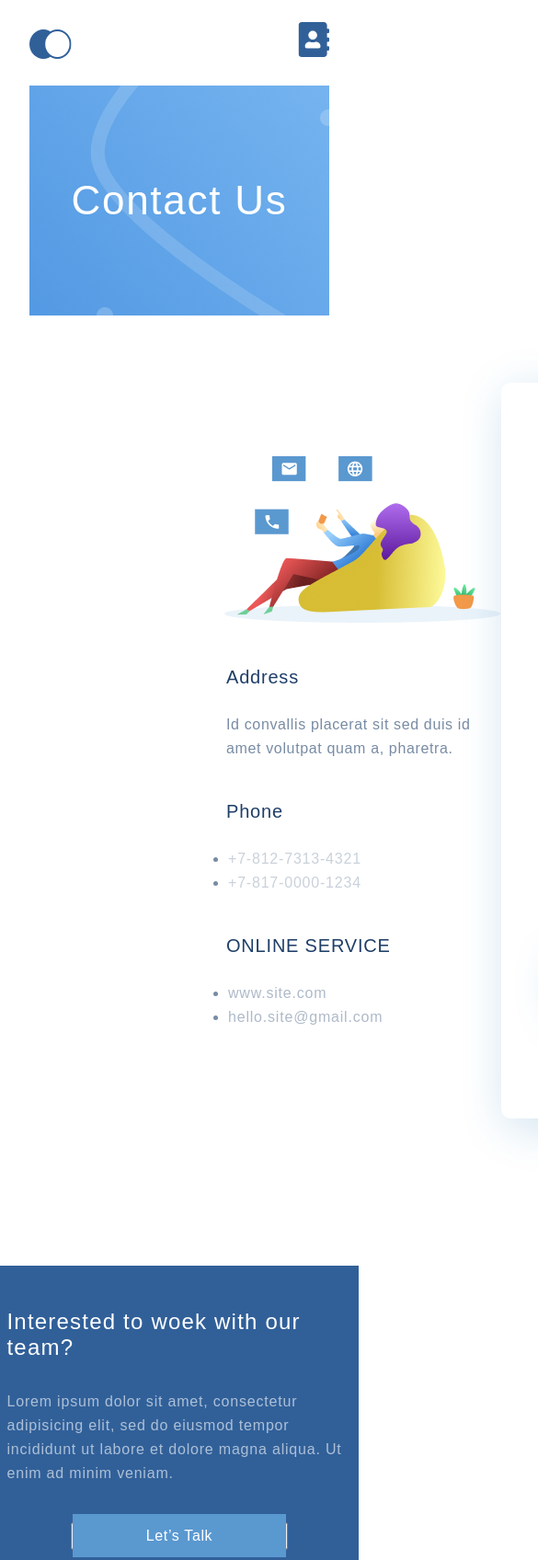
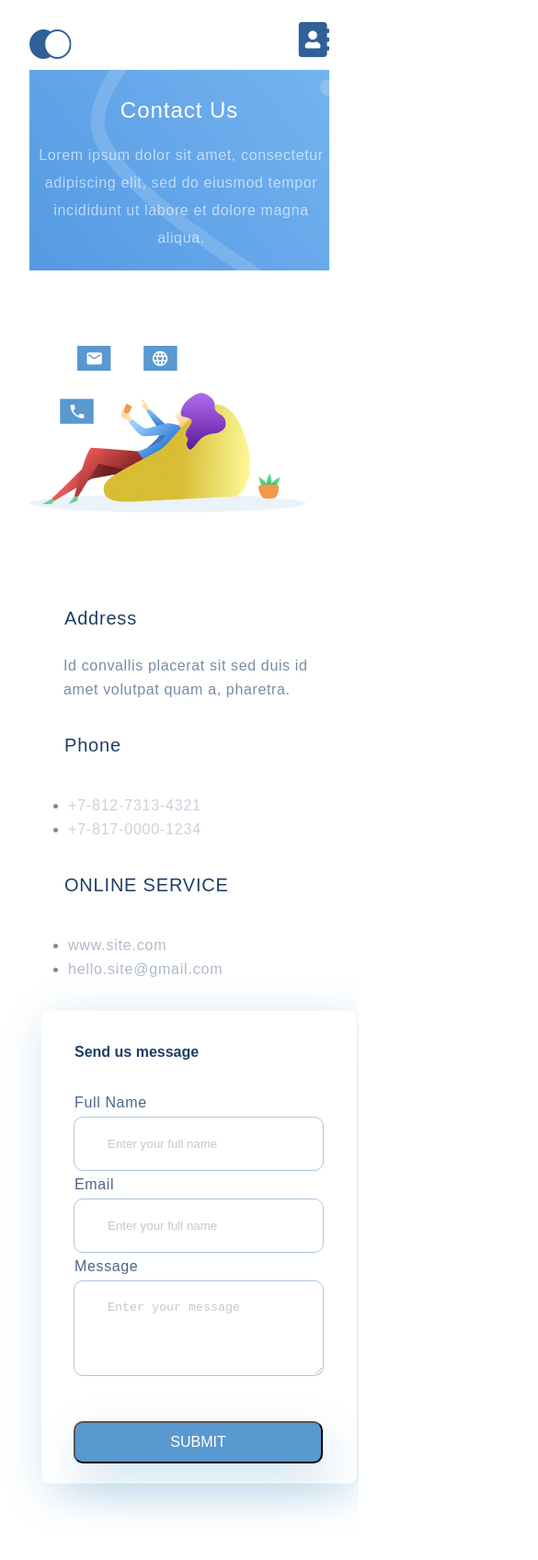
Before and after one commit to 123vika/WebHomeWorks, a plain HTML site: page contacts.html in a window 390 px wide. Shown: the top 1696 px of the page at 92% size, 585 px wide, since content can reach past the window. Drawn offline with Linux system fonts and the light colour scheme.

Commit message:
home work 7 witch contact page

```diff
--- a/contacts.html
+++ b/contacts.html
@@ -54,7 +54,7 @@
                         <label for="message" class="contact-us-form_small-heading">Message</label><br>
                         <textarea id="message"
                         class="contact-us-form_input"
-                        cols="30" rows="10"
+                        cols="15" rows="4"
                         placeholder="Enter your message"></textarea><br>
                         <button class="contact-us-form_button" type="submit">SUBMIT</button>
                     </div>
--- a/css/style.css
+++ b/css/style.css
@@ -90,7 +90,8 @@ body{
 }
 .card-box{
     display: flex;
-    justify-content: space-between;padding-top: 64px;
+    justify-content: space-between;
+    padding-top: 64px;
     padding-bottom: 64px;
 }
 .card{
@@ -194,7 +195,6 @@ body{
     justify-content: space-around;
     align-items:center;
     padding-top: 91px;
-
 }
 .footer-woek_block-heading{
     width: 495px;
@@ -270,7 +270,7 @@ hr{
     opacity: 0.4;
 }
 .top-contact{
-    height: 471px;
+    min-height: 471px;
 }
 .top-contact-info {
     background-image: url('../img/background/top-contact-bg.png');
@@ -388,14 +388,13 @@ hr{
     flex-wrap: wrap;
     justify-content: space-around;
 }
-
-@media(max-width: 1024px) {
+@media (max-width: 1024px) {
     .container{
         padding-left: 32px;
         padding-right: 32px;
     }
     .top-info{
-        background-position: right 280px ;
+        background-position: right 210px ;
     }
     .card-box{
         display: flex;
@@ -418,23 +417,75 @@ hr{
         padding-bottom: 64px;
     }
     .footer-woek_button{
-        width: 133.04px;
-        height: 31.48px;
+        width: 133px;
+        height: 31px;
     }
-    .list{
+    .list {
         display: flex;
         flex-direction: column;
-        align-items: center;
+        padding-top: 64px;
+        margin-left: 114px;
     }
     .smart{
         margin-bottom: 25px;
     }
     .footer-contacts_text{
         display: flex;
+        flex-grow: 1;
         flex-basis: 100%;
     }
     .footer-rights{
         padding-top: 39px;
+    }
+    .top-contact-info_heading{
+        padding-top:  80px;
+    }
+    .top-contact-info_text{
+        width: 520px;
+        padding-left: 180px;
+        padding-bottom: 40px;
+    }
+    .contact{
+        display: flex;
+        flex-direction: column;
+    }
+    .contact-us_img{
+        margin-top: 0;
+        padding-bottom: 64px;
+    }
+    .contact-us_heading{
+        padding-top: 0;
+        padding-left: 237px;
+    }
+    .contact-us_text{
+        margin-left: 237px;
+    }
+    .contact-list{
+        padding-top: 28px;
+        padding-left: 239px;
+    }
+    .contact-us-form{
+        width: 520px;
+        height: 780px;
+        margin: 64px 124px;
+    }
+    .contact-us-form_heading{
+        padding-top: 54px;
+        padding-left: 54px;
+        padding-bottom: 47px;
+    }
+    .contact-us-form_small-heading{
+       padding-left: 54px;
+       padding-bottom: 8px;
+    }
+    .contact-us-form_input{
+        margin-left: 54px;
+        width: 412px;
+    }
+    .contact-us-form_button{
+        width: 412.15px;
+        height: 70.2px;
+        margin: 70px 53px 55px;
     }
 }
 @media(max-width: 667px){
@@ -546,6 +597,7 @@ hr{
         display: flex;
         flex-direction: column;
         align-items: start;
+        margin-left: 0;
     }
     .smart{
         margin-bottom: 17px;
@@ -560,4 +612,68 @@ hr{
         padding: 20px 0 32px 0;
         text-align: center;
     }
+    .top-contact-info_heading{
+        padding-top: 81px;
+        font-size: 24px;
+        line-height: 28px;
+    }
+    .top-contact-info_text{
+        font-size: 16px;
+        width: 341px;
+        padding: 0;
+        margin: 0 auto;
+    }
+    .top-contact-info_heading{
+        padding-top:  30px;
+        font-size: 24px;
+        line-height: 28px;
+    }
+    .top-contact-info_text{
+        width: 330px;
+        padding: 20px 0;
+    }
+    .contact{
+        display: flex;
+        flex-direction: column;
+    }
+    .contact-us_img{
+        margin: 0;
+    }
+    .contact-us_heading{
+        padding-top: 32px;
+        padding-left: 38px;
+    }
+    .contact-us_text{
+        margin: 0;
+        padding-top: 24px;
+        padding-left: 37px;
+    }
+    .contact-list{
+        margin: 0;
+        padding-top: 38px;
+        padding-left: 42px;
+    }
+    .contact-us-form{
+        margin: 32px 13px;
+        width: 342.67px;
+        height: 514px;
+    }
+    .contact-us-form_heading{
+        padding-top: 36px;
+        padding-left: 36px;
+        padding-bottom: 31px;
+    }
+    .contact-us-form_small-heading{
+        padding-left: 36px;
+        padding-bottom: 5px;
+     }
+    .contact-us-form_input{
+        margin-left: 35px;
+        width: 271.6px;
+    }
+    .contact-us-form_button{
+        width: 271px;
+        height: 46px;
+        margin: 45px 35px 34px;
+    }
 }
```
Also changed, not shown: index.html (+3 -2 lines).
